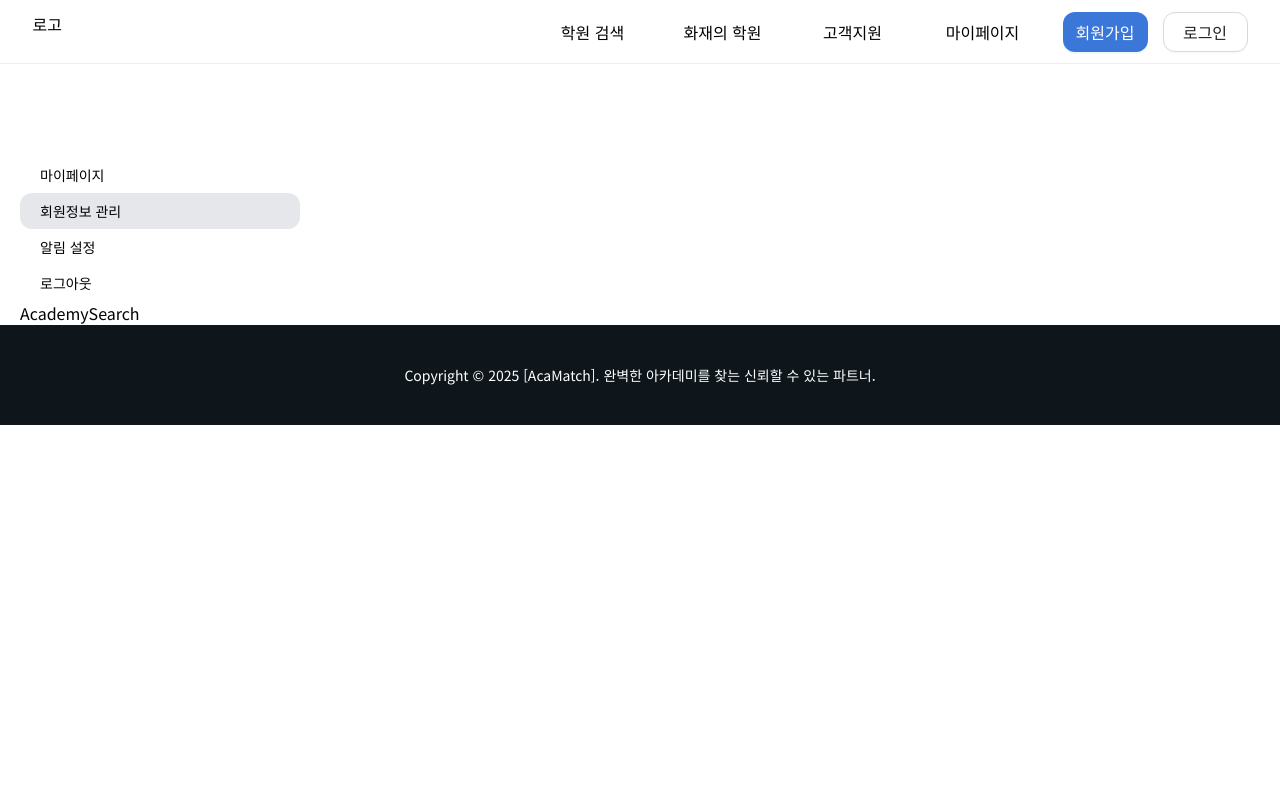
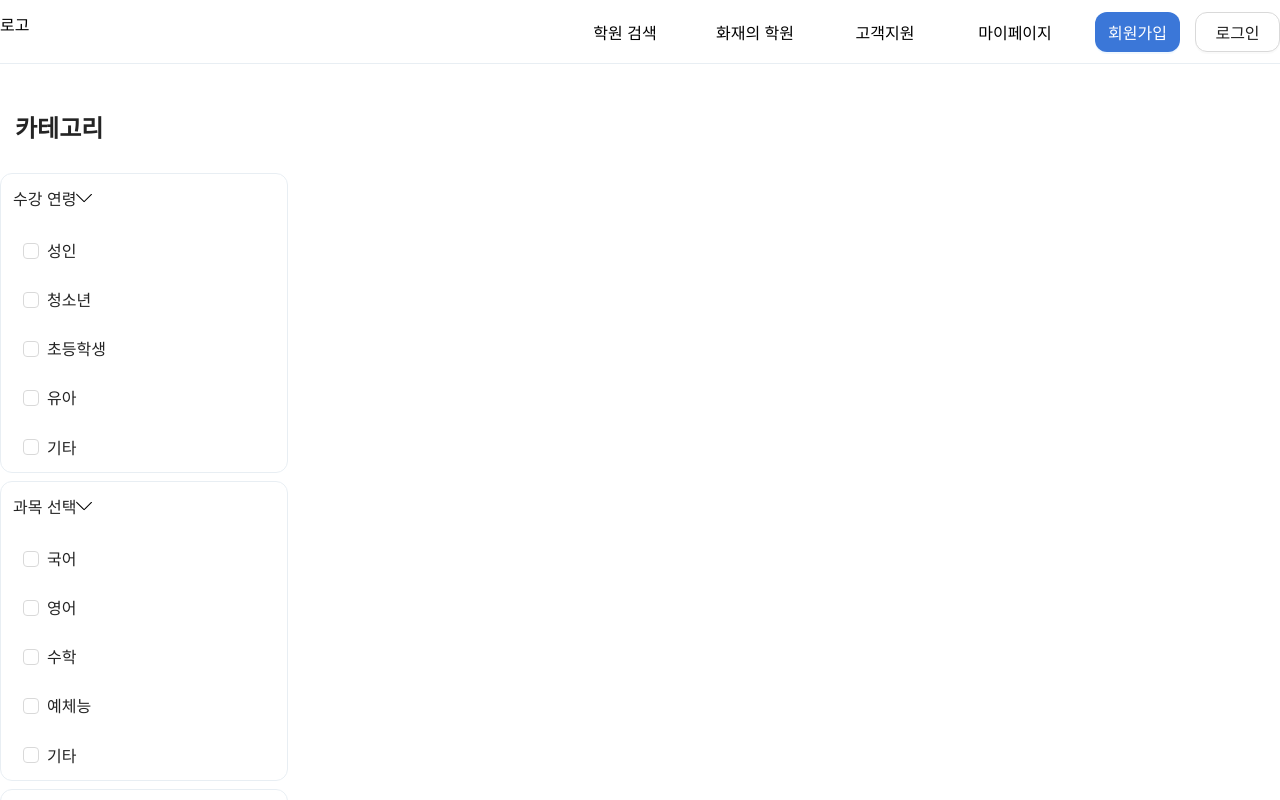
Before and after one commit to k-risu/Aca_Match, a React (Vite) app: page /academy in a window 1280 px wide. Built offline with nearby package versions, Linux system fonts and the light colour scheme; the HTML template or start-up script is replaced by a standard one.

Commit message:
[fix] 헤더, 메인, 홈페이지 최대,최소 크기 수정

```diff
--- a/src/components/CustomInput .tsx
+++ b/src/components/CustomInput .tsx
@@ -37,7 +37,7 @@ function CustomInput({
   border,
 }: CustomInputProps) {
   return (
-    <div>
+    <>
       <Input
         className={`text-[16px] placeholder-brand-placeholder focus:outline-${focusOutline} focus:border-${focusBorder} border-${border}`}
         placeholder={placeholder}
@@ -49,7 +49,7 @@ function CustomInput({
         }}
       />
       {children} {/* children 렌더링 */}
-    </div>
+    </>
   );
 }
 
--- a/src/components/Layout.tsx
+++ b/src/components/Layout.tsx
@@ -23,7 +23,7 @@ const Layout: React.FC<LayoutProps> = ({ children }) => {
       {isLayoutVisible && (
         <Header className="sticky top-0 left-0 right-0 z-50 flex items-center h-[64px] bg-white border-b border-brand-BTWhite" />
       )}
-      <main className={"flex w-[1440px] mx-auto"}>{children}</main>
+      <main className={"flex mw-[990px] mx-auto"}>{children}</main>
       {isLayoutVisible && (
         <Footer className="w-[full] h-[100px] flex-col-center mx-auto bg-[#0E161B] text-white text-[14px]" />
       )}
--- a/src/components/button/Mainbutton.tsx
+++ b/src/components/button/Mainbutton.tsx
@@ -5,6 +5,7 @@ interface MainButtonProps extends ButtonProps {
   onClick: () => void;
   className: string;
   children: React.ReactNode;
+  htmlType?: "button" | "submit" | "reset";
 }
 /**
  * MainButton 컴포넌트는 클릭 이벤트와 스타일링을 처리하는 버튼입니다.
@@ -22,12 +23,14 @@ export default function MainButton({
   className,
   children,
   type = "default", // 기본값으로 'default' 설정
+  htmlType,
 }: MainButtonProps) {
   return (
     <Button
       className={className}
       onClick={onClick}
       type={type} // Button의 type을 그대로 전달
+      htmlType={htmlType}
     >
       {children}
     </Button>
--- a/src/components/header/Header.tsx
+++ b/src/components/header/Header.tsx
@@ -34,9 +34,9 @@ const Header: React.FC<HeaderProps> = ({ className }) => {
   };
   return (
     <header className={className}>
-      <div className="w-[1440px] flex items-center justify-center mx-auto gap-[300px] ">
+      <div className="w-[1280px] flex items-center justify-between mx-auto  ">
         <div
-          className="w-[210px] h-[40px] cursor-pointer"
+          className="w-[210px] h-[40px] cursor-pointer mr-[full]"
           onClick={() => {
             navigate("/");
           }}
--- a/src/pages/AcademySearch.tsx
+++ b/src/pages/AcademySearch.tsx
@@ -1,19 +1,167 @@
-import SideBar from "../components/SideBar";
+import { Checkbox } from "antd";
+import { useState } from "react";
+import { SlArrowDown } from "react-icons/sl";
 
-function AcademySearch() {
-  const menuItems = [
-    { label: "마이페이지", isActive: false, link: "/" },
-    { label: "회원정보 관리", isActive: true, link: "/" },
-    { label: "알림 설정", isActive: false, link: "/" },
-    { label: "로그아웃", isActive: false, link: "/" },
+interface FilterOption {
+  label: string;
+  value: string;
+}
+
+interface FilterSection {
+  id: string;
+  title: string;
+  options: FilterOption[];
+}
+
+const FilterCheckbox = ({
+  label,
+  value,
+  checked,
+  onChange,
+}: {
+  label: string;
+  value: string;
+  checked: boolean;
+  onChange: (checked: boolean) => void;
+}) => (
+  <div className="flex items-center p-3 px-[10px] gap-[11px]">
+    <Checkbox checked={checked} onChange={e => onChange(e.target.checked)}>
+      <span className="text-base text-brand-default">{label}</span>
+    </Checkbox>
+  </div>
+);
+
+const FilterBox = ({
+  title,
+  options,
+  style,
+  selectedValues,
+  onValueChange,
+}: {
+  title: string;
+  options: FilterOption[];
+  style?: React.CSSProperties;
+  selectedValues: string[];
+  onValueChange: (value: string, checked: boolean) => void;
+}) => (
+  <div
+    className="absolute w-[288px] h-[300px] border border-brand-BTWhite rounded-xl p-3"
+    style={style}
+  >
+    <div className="flex justify-between items-center w-[262px] h-6 mb-4">
+      <div className="flex items-center justify-center w-[full]">
+        <span className="text-base text-brand-default">{title}</span>
+        <SlArrowDown />
+      </div>
+    </div>
+    <div className="flex flex-col">
+      {options.map(option => (
+        <FilterCheckbox
+          key={option.value}
+          label={option.label}
+          value={option.value}
+          checked={selectedValues.includes(option.value)}
+          onChange={checked => onValueChange(option.value, checked)}
+        />
+      ))}
+    </div>
+  </div>
+);
+
+const AcademySearch = () => {
+  const filterSections: FilterSection[] = [
+    {
+      id: "age",
+      title: "수강 연령",
+      options: [
+        { label: "성인", value: "adult" },
+        { label: "청소년", value: "teenager" },
+        { label: "초등학생", value: "elementary" },
+        { label: "유아", value: "child" },
+        { label: "기타", value: "etc" },
+      ],
+    },
+    {
+      id: "subject",
+      title: "과목 선택",
+      options: [
+        { label: "국어", value: "korean" },
+        { label: "영어", value: "english" },
+        { label: "수학", value: "math" },
+        { label: "예체능", value: "art" },
+        { label: "기타", value: "etc" },
+      ],
+    },
+    {
+      id: "level",
+      title: "수준",
+      options: [
+        { label: "전문가", value: "expert" },
+        { label: "상급", value: "advanced" },
+        { label: "중급", value: "intermediate" },
+        { label: "초급", value: "beginner" },
+        { label: "입문자", value: "novice" },
+      ],
+    },
   ];
+
+  // 필터 상태 관리
+  const [selectedFilters, setSelectedFilters] = useState<{
+    [key: string]: string[];
+  }>({
+    age: [],
+    subject: [],
+    level: [],
+  });
+
+  // 개별 필터 값 변경 핸들러
+  const handleFilterChange = (
+    sectionId: string,
+    value: string,
+    checked: boolean,
+  ) => {
+    setSelectedFilters(prev => {
+      const currentValues = prev[sectionId] || [];
+      if (checked) {
+        return {
+          ...prev,
+          [sectionId]: [...currentValues, value],
+        };
+      } else {
+        return {
+          ...prev,
+          [sectionId]: currentValues.filter(v => v !== value),
+        };
+      }
+    });
+  };
+
   return (
-    <div>
-      <SideBar menuItems={menuItems}>
-        <div>AcademySearch</div>
-      </SideBar>
+    <div className="flex items-center pt-[52px] w-[320px]">
+      <div className="flex-col-start gap-4 w-[288px]">
+        <div className="flex items-start pb-5 pl-[15px] ">
+          <h2 className="text-[24px] font-bold leading-[21px] text-brand-default">
+            카테고리
+          </h2>
+        </div>
+
+        <div className="flex flex-row items-center w-[288px] h-[916px] relative">
+          {filterSections.map((section, index) => (
+            <FilterBox
+              key={section.id}
+              title={section.title}
+              options={section.options}
+              style={{ top: `${index * 308}px` }}
+              selectedValues={selectedFilters[section.id] || []}
+              onValueChange={(value, checked) =>
+                handleFilterChange(section.id, value, checked)
+              }
+            />
+          ))}
+        </div>
+      </div>
     </div>
   );
-}
+};
 
 export default AcademySearch;
--- a/src/pages/HomePage.tsx
+++ b/src/pages/HomePage.tsx
@@ -115,9 +115,9 @@ function HomePage() {
   };
 
   return (
-    <div className="flex flex-col items-center px-4 py-[36px] gap-8 max-w-[1080px] mx-auto">
+    <div className="flex flex-col items-center px-4 py-[36px] gap-8 mx-auto">
       {/* 메인 베너 */}
-      <div className="w-full max-w-[990px] h-[480px] bg-gradient-to-b from-black/10 to-black/40 rounded-xl relative">
+      <div className="w-full max-w-[990px] min-w-[990px] h-[480px] bg-gradient-to-b from-black/10 to-black/40 rounded-xl relative">
         <div className="absolute left-10 top-[216px] text-white">
           <h1 className="text-5xl font-black font-lexend mb-4">
             원하는 학원을 찾아보세요
@@ -126,10 +126,10 @@ function HomePage() {
             여러분의 학습 목표에 맞는 학원을 쉽고 빠르게 추천해 드립니다.
           </p>
         </div>
-        <div className="absolute left-10 right-10 bottom-10 py-5 ">
+        <div className="absolute left-10 right-10 bottom-10 py-5 flex justify-center items-center w-[full]">
           <CustomInput
             placeholder="태그를 입력해 주세요"
-            width="910px"
+            width="100%"
             height="64px"
             borderRadius="12px"
             padding="0 46px 0 36px"
@@ -137,17 +137,15 @@ function HomePage() {
             focusBorder="none"
             border="none"
           >
-            <div>
             <CiSearch className="text-[24px] font-bold  text-brand-placeholder absolute left-[10px] bottom-[40px] " />
 
             <MainButton
-                className="py-5 text-white w-[95px] h-[48px] absolute left-[807px] bottom-[28px] z-10"
+              className="py-5 text-white w-[95px] h-[48px] absolute right-[8px] bottom-[28px] z-10"
               onClick={handleButton1Click}
               type="primary"
             >
               검색
             </MainButton>
-            </div>
           </CustomInput>
         </div>
       </div>
--- a/src/pages/member/LoginPage.tsx
+++ b/src/pages/member/LoginPage.tsx
@@ -1,6 +1,7 @@
 import React, { useState } from "react";
 import CustomModal from "../../components/modal/Modal";
 import CustomInput from "../../components/CustomInput ";
+import { Button, Form, Input } from "antd";
 
 function LoginPage() {
   const [isModalVisible, setIsModalVisible] = useState(false);
@@ -11,6 +12,17 @@ function LoginPage() {
 
   const handleButton2Click = () => {
     setIsModalVisible(false);
+  };
+
+  const [form] = Form.useForm();
+
+  const onFinish = (values: any) => {
+    console.log("Submitted values:", values);
+  };
+
+  const handleButtonClick = () => {
+    const values = form.getFieldsValue();
+    console.log("Current values:", values);
   };
 
   return (
@@ -28,6 +40,35 @@ function LoginPage() {
         modalHeight={244}
       />
       <CustomInput placeholder="입력해주세요" />
+      <div>
+        <Form form={form} onFinish={onFinish} layout="vertical">
+          <Form.Item
+            label="Name"
+            name="name"
+            rules={[{ required: true, message: "Name is required" }]}
+          >
+            <Input />
+          </Form.Item>
+
+          <Form.Item
+            label="Email"
+            name="email"
+            rules={[
+              { required: true, type: "email", message: "Invalid email" },
+            ]}
+          >
+            <Input />
+          </Form.Item>
+
+          <Button type="primary" htmlType="submit">
+            Submit
+          </Button>
+        </Form>
+
+        <Button onClick={handleButtonClick} className="mt-4">
+          Log Current Form Values
+        </Button>
+      </div>
     </div>
   );
 }
```
Lines whose indentation alone changed are shown as unchanged.
